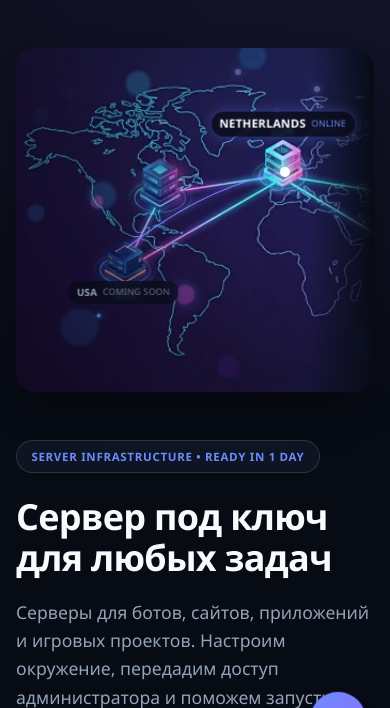
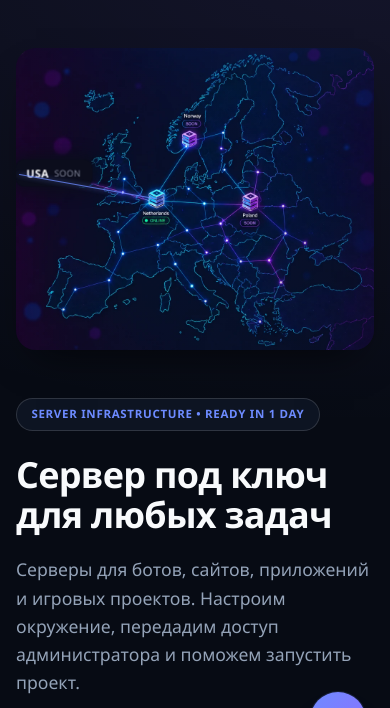
Before and after one commit to DBazhen0v/cloudix, a Flask app: page / in a window 390 px wide. Shown: the part 72-780 px from the top of the page. Run offline with Flask 3, Linux system fonts and the light colour scheme; data comes from the database, SQL or seed files in the repository.

Commit message:
Swap in the higher-res Europe-focused hero image; animate many mesh pulses
- Replaced the base hero image with the new reference (1000x842,
  much sharper than the previous 541x322 crop). It's a purpose-built
  Europe map with Netherlands/Norway/Poland already labeled and
  correctly statused (Online / Soon) in the artwork itself, plus a
  dense pre-drawn node mesh - no more hand-placed status badges for
  those three.
- The source image's own "CA" tag doesn't match any of our regions;
  covered it with our own "USA" tag the same way LD4/NY4 were handled
  before, sized and positioned to fully hide it (verified: no leftover
  "CA" pixels visible at any breakpoint). Added a "Germany" tag
  anchored to an existing unlabeled mesh node, since Germany has no
  label in the source art.
- Per feedback, replaced the single Netherlands-USA travel dot with
  11 of them animated via SVG animateMotion along straight paths that
  follow the mesh lines already drawn in the image - one bright/large
  dot on the primary Netherlands-USA line, a few medium ones on the
  Netherlands/Germany/Poland hub connections, and several small dim
  ones on the outer mesh, each with its own duration/stagger so they
  don't move in lockstep. All of it (plus the compact secondary tags)
  still hides under prefers-reduced-motion / narrow viewports.
- Fixed a real bug caught while testing on mobile: the USA cover tag
  shared a class with the mobile-hidden secondary tags, so at
  <=560px it disappeared and exposed the original "CA" text again.

```diff
--- a/app/static/css/style.css
+++ b/app/static/css/style.css
@@ -312,19 +312,12 @@ section:last-of-type {
   position: absolute;
   inset: 0;
   background: radial-gradient(
-    circle at 75% 36%,
+    circle at 39% 50%,
     transparent 0%,
-    transparent 26%,
-    rgba(8, 10, 22, 0.3) 60%,
-    rgba(8, 10, 22, 0.6) 100%
+    transparent 30%,
+    rgba(8, 10, 22, 0.18) 65%,
+    rgba(8, 10, 22, 0.4) 100%
   );
-  pointer-events: none;
-}
-
-.hero-network-edge-fade {
-  position: absolute;
-  inset: 0;
-  background: linear-gradient(90deg, transparent 82%, var(--bg) 100%);
   pointer-events: none;
 }
 
@@ -338,80 +331,30 @@ section:last-of-type {
 
 .hero-network-path {
   fill: none;
-  stroke: url(#heroNetworkPrimary);
-  stroke-width: 0.35;
   stroke-linecap: round;
   filter: url(#heroNetworkGlow);
-  opacity: 0.85;
-}
-
-.hero-network-path--dim {
+}
+
+.hero-network-path--primary {
   stroke: var(--accent);
-  stroke-width: 0.22;
-  opacity: 0.35;
+  stroke-width: 0.35;
+  opacity: 0.8;
 }
 
 .hero-network-pulse-dot {
   fill: #fff;
   filter: url(#heroNetworkGlow);
-  opacity: 0.9;
-}
-
-.hero-network-node {
-  position: absolute;
-  left: calc(var(--nx) * 1%);
-  top: calc(var(--ny) * 1%);
-  transform: translate(-50%, -50%);
-  width: 10px;
-  height: 10px;
-}
-
-.hero-network-dot {
-  position: absolute;
-  inset: 0;
-  border-radius: 50%;
-  background: #fff;
-  box-shadow: 0 0 10px 2px rgba(255, 255, 255, 0.8);
-}
-
-.hero-network-ring {
-  position: absolute;
-  inset: -6px;
-  border-radius: 50%;
-  border: 1.5px solid rgba(109, 139, 255, 0.8);
-  animation: hero-network-pulse 2.6s ease-out infinite;
-}
-
-@keyframes hero-network-pulse {
-  0% {
-    transform: scale(0.6);
-    opacity: 0.9;
-  }
-  100% {
-    transform: scale(2.6);
-    opacity: 0;
-  }
-}
-
-.hero-network-node--dim {
-  width: 6px;
-  height: 6px;
-}
-
-.hero-network-node--dim::after {
-  content: "";
-  position: absolute;
-  inset: 0;
-  border-radius: 50%;
-  background: rgba(184, 197, 255, 0.55);
-  box-shadow: 0 0 6px 1px rgba(109, 139, 255, 0.4);
-  animation: hero-network-breathe 5s ease-in-out infinite;
-  animation-delay: var(--delay, 0s);
-}
-
-@keyframes hero-network-breathe {
-  0%, 100% { opacity: 0.35; }
-  50% { opacity: 0.8; }
+  opacity: 0.85;
+}
+
+.hero-network-pulse-dot--bright {
+  fill: #fff;
+  opacity: 1;
+}
+
+.hero-network-pulse-dot--dim {
+  fill: var(--accent);
+  opacity: 0.55;
 }
 
 .hero-network-tag {
@@ -442,16 +385,6 @@ section:last-of-type {
   color: rgba(226, 232, 255, 0.45);
 }
 
-.hero-network-tag--online {
-  color: #fff;
-  font-size: 0.72rem;
-  box-shadow: 0 0 14px rgba(109, 139, 255, 0.35);
-}
-
-.hero-network-tag--online em {
-  color: var(--accent);
-}
-
 .hero-network-tag--compact {
   opacity: 0.65;
   font-size: 0.56rem;
@@ -462,12 +395,21 @@ section:last-of-type {
   font-size: 0.5rem;
 }
 
+.hero-network-cover-tag {
+  opacity: 1;
+  padding: 0.3rem 0.7rem;
+  border-radius: 8px;
+  background: rgb(11, 13, 28);
+  color: #fff;
+  font-size: 0.68rem;
+  box-shadow: 0 0 16px 4px rgb(11, 13, 28);
+}
+
+.hero-network-cover-tag em {
+  color: rgba(226, 232, 255, 0.55);
+}
+
 @media (prefers-reduced-motion: reduce) {
-  .hero-network-ring {
-    animation: none;
-    opacity: 0.6;
-  }
-
   .hero-network-pulse-dot {
     display: none;
   }
@@ -478,7 +420,7 @@ section:last-of-type {
     display: none;
   }
 
-  .hero-network-path--dim {
+  .hero-network-pulse-dot--dim {
     display: none;
   }
 }
--- a/app/templates/index.html
+++ b/app/templates/index.html
@@ -24,14 +24,25 @@
             class="hero-network-map"
             src="{{ url_for('static', filename='img/hero-network-map.png') }}"
             alt=""
-            width="335"
-            height="322"
+            width="1000"
+            height="842"
             loading="eager"
           >
         </picture>
 
         <div class="hero-network-vignette"></div>
-        <div class="hero-network-edge-fade"></div>
+
+        <!-- The source image labels this connection "CA"; it doesn't match
+             any of our regions, so cover it with our own USA tag instead of
+             editing the artwork. -->
+        <div class="hero-network-tag hero-network-cover-tag" style="--nx: 10.5; --ny: 41.5;">
+          USA<em>Soon</em>
+        </div>
+        <!-- Germany isn't labeled in the source art; anchor a tag to the
+             existing unlabeled node that sits roughly in that spot. -->
+        <div class="hero-network-tag hero-network-tag--compact" style="--nx: 48; --ny: 43;">
+          Germany<em>Coming soon</em>
+        </div>
 
         <svg class="hero-network-lines" viewBox="0 0 100 100" preserveAspectRatio="none">
           <defs>
@@ -42,45 +53,29 @@
                 <feMergeNode in="SourceGraphic"/>
               </feMerge>
             </filter>
-            <linearGradient id="heroNetworkPrimary" x1="0" y1="0" x2="1" y2="1">
-              <stop offset="0" stop-color="var(--accent-2)"/>
-              <stop offset="1" stop-color="var(--accent)"/>
-            </linearGradient>
           </defs>
 
-          <path class="hero-network-path hero-network-path--primary" d="M75,36 Q53,40 31,58" />
-          <path class="hero-network-path hero-network-path--dim" d="M75,36 Q68,20 62,7" />
-          <path class="hero-network-path hero-network-path--dim" d="M75,36 Q82,22 84,12" />
-          <path class="hero-network-path hero-network-path--dim" d="M75,36 Q74,26 73,19" />
+          <path class="hero-network-path hero-network-path--primary" d="M39,50 L1,42" />
 
-          <circle class="hero-network-pulse-dot" r="0.9">
-            <animateMotion dur="3.4s" repeatCount="indefinite" path="M75,36 Q53,40 31,58" />
+          {% set pulses = [
+            ('M39,50 L1,42', '3.2s', '0s', 1.1, 'hero-network-pulse-dot--bright'),
+            ('M39,50 L49,30', '3.6s', '-0.6s', 0.8, ''),
+            ('M39,50 L48,49', '2.6s', '-1.2s', 0.8, ''),
+            ('M48,49 L65,52', '2.8s', '-0.3s', 0.8, ''),
+            ('M39,50 L30,45', '3.4s', '-1.8s', 0.6, 'hero-network-pulse-dot--dim'),
+            ('M39,50 L29,60', '4.2s', '-2.4s', 0.6, 'hero-network-pulse-dot--dim'),
+            ('M39,50 L48,62', '4.6s', '-0.9s', 0.6, 'hero-network-pulse-dot--dim'),
+            ('M65,52 L68,47', '2.4s', '-1.5s', 0.6, 'hero-network-pulse-dot--dim'),
+            ('M65,52 L75,55', '3.1s', '-2.1s', 0.6, 'hero-network-pulse-dot--dim'),
+            ('M65,52 L72,60', '3.8s', '-0.4s', 0.6, 'hero-network-pulse-dot--dim'),
+            ('M49,30 L58,32', '2.9s', '-1.1s', 0.6, 'hero-network-pulse-dot--dim'),
+          ] %}
+          {% for path, dur, begin, r, extra in pulses %}
+          <circle class="hero-network-pulse-dot {{ extra }}" r="{{ r }}">
+            <animateMotion dur="{{ dur }}" begin="{{ begin }}" repeatCount="indefinite" path="{{ path }}" />
           </circle>
+          {% endfor %}
         </svg>
-
-        <div class="hero-network-node hero-network-node--online" style="--nx: 75; --ny: 36;">
-          <span class="hero-network-ring"></span>
-          <span class="hero-network-dot"></span>
-        </div>
-        <div class="hero-network-node hero-network-node--dim" style="--nx: 62; --ny: 7; --delay: 0s;"></div>
-        <div class="hero-network-node hero-network-node--dim" style="--nx: 84; --ny: 12; --delay: -1.7s;"></div>
-        <div class="hero-network-node hero-network-node--dim" style="--nx: 73; --ny: 19; --delay: -3.3s;"></div>
-
-        <div class="hero-network-tag hero-network-tag--online" style="--nx: 74.5; --ny: 22;">
-          Netherlands<em>Online</em>
-        </div>
-        <div class="hero-network-tag" style="--nx: 30; --ny: 71;">
-          USA<em>Coming soon</em>
-        </div>
-        <div class="hero-network-tag hero-network-tag--compact" style="--nx: 62; --ny: 3;">
-          Norway<em>Coming soon</em>
-        </div>
-        <div class="hero-network-tag hero-network-tag--compact" style="--nx: 88; --ny: 10;">
-          Poland<em>Coming soon</em>
-        </div>
-        <div class="hero-network-tag hero-network-tag--compact" style="--nx: 73; --ny: 24;">
-          Germany<em>Coming soon</em>
-        </div>
       </div>
     </div>
   </div>
```
Also changed, not shown: app/static/img/hero-network-map.png, app/static/img/hero-network-map.webp.
